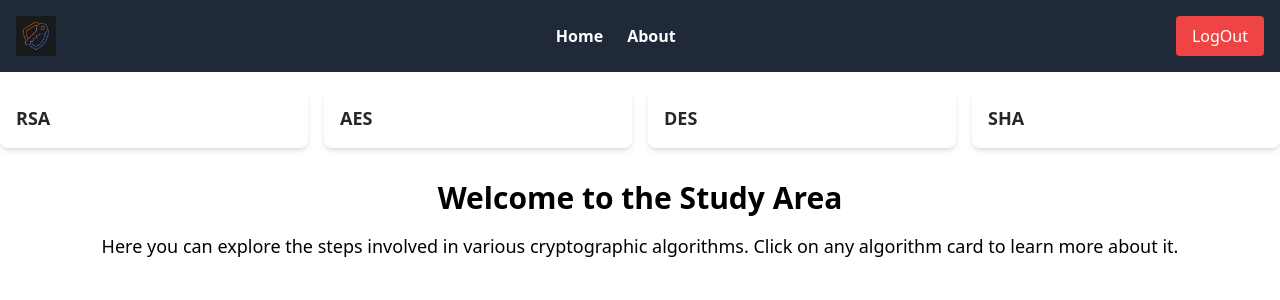
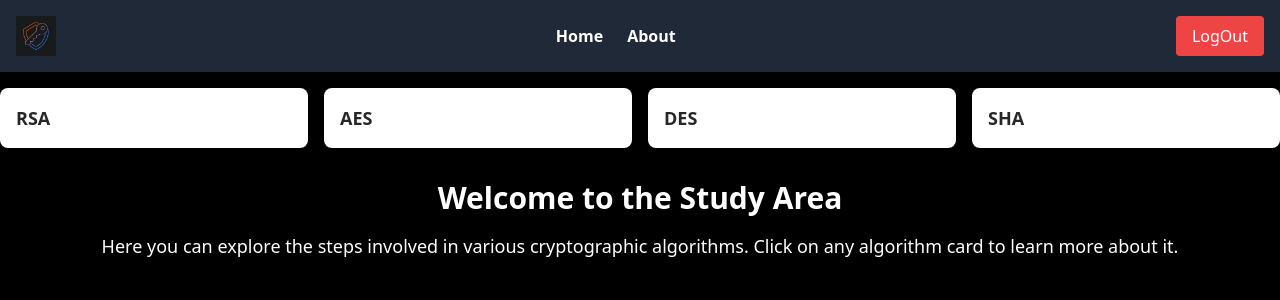
Before and after one commit to Aaron-Thomas-Blessen/CodeCrypt, a React (Vite) app: page /study in a window 1280 px wide. Shown: the top 300 px of the page. Built offline with nearby package versions, Linux system fonts and the light colour scheme.

Commit message:
Study page uupdated2

```diff
--- a/src/pages/Study.jsx
+++ b/src/pages/Study.jsx
@@ -65,7 +65,7 @@ const Study = () => {
   };
 
   return (
-    <div>
+    <div className="bg-black min-h-screen text-white">
       <Navbar />
       <div className="grid grid-cols-1 sm:grid-cols-2 lg:grid-cols-4 gap-4 mb-8">
         {Object.keys(algorithmDescriptions).map((algorithm) => (
@@ -92,12 +92,14 @@ const Study = () => {
         <div className="text-center mt-8">
           <h2 className="text-2xl font-semibold">{selectedAlgorithm} Algorithm Details</h2>
           <p className="text-lg mt-4">{algorithmDetails[selectedAlgorithm].description}</p>
-          <h3 className="text-xl font-semibold mt-6">Steps to Achieve</h3>
-          <ul className="list-disc list-inside mt-4">
-            {algorithmDetails[selectedAlgorithm].steps.map((step, index) => (
-              <li key={index} className="mt-2">{step}</li>
-            ))}
-          </ul>
+          <div className="mt-6">
+            <h3 className="text-xl font-semibold">Steps to Achieve</h3>
+            <ul className="list-disc list-inside mt-2 text-center">
+              {algorithmDetails[selectedAlgorithm].steps.map((step, index) => (
+                <li key={index} className="mt-2">{step}</li>
+              ))}
+            </ul>
+          </div>
           <h3 className="text-xl font-semibold mt-6">Example</h3>
           <p className="text-lg mt-4 whitespace-pre-wrap">{algorithmDetails[selectedAlgorithm].example}</p>
           <button
```
